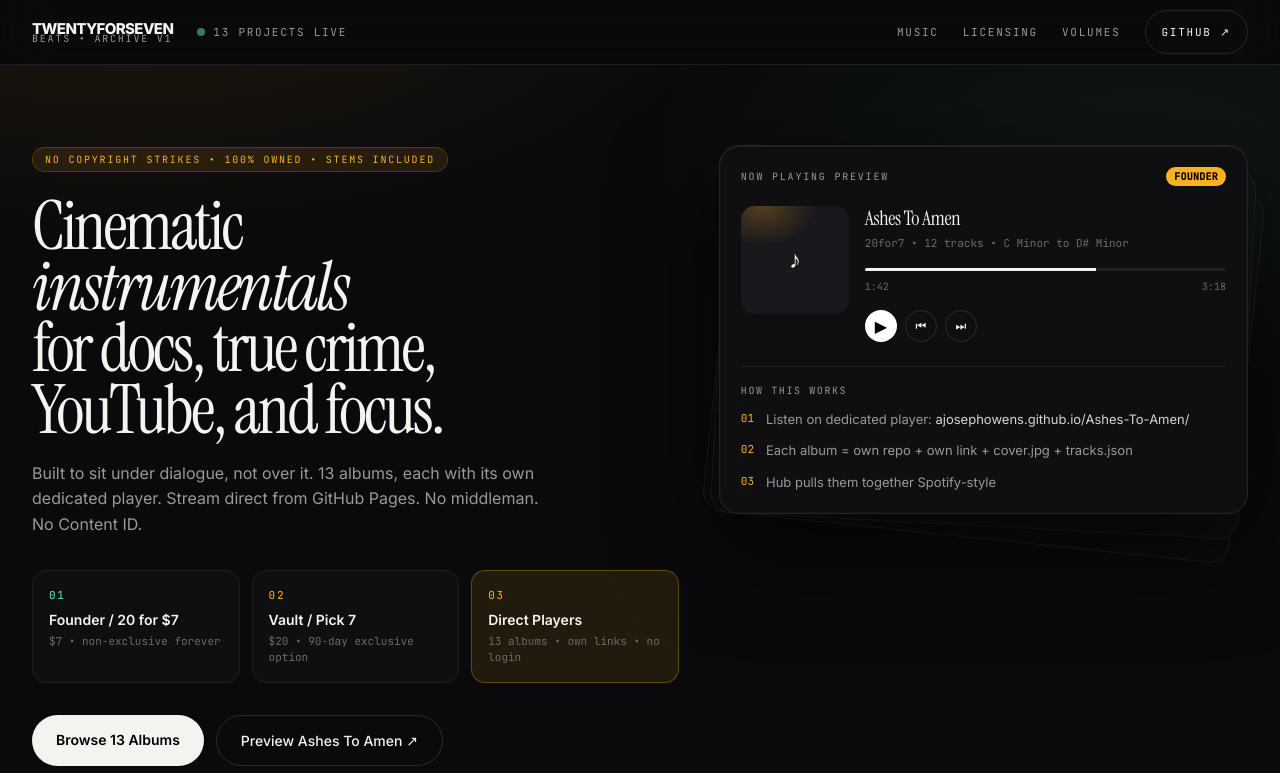
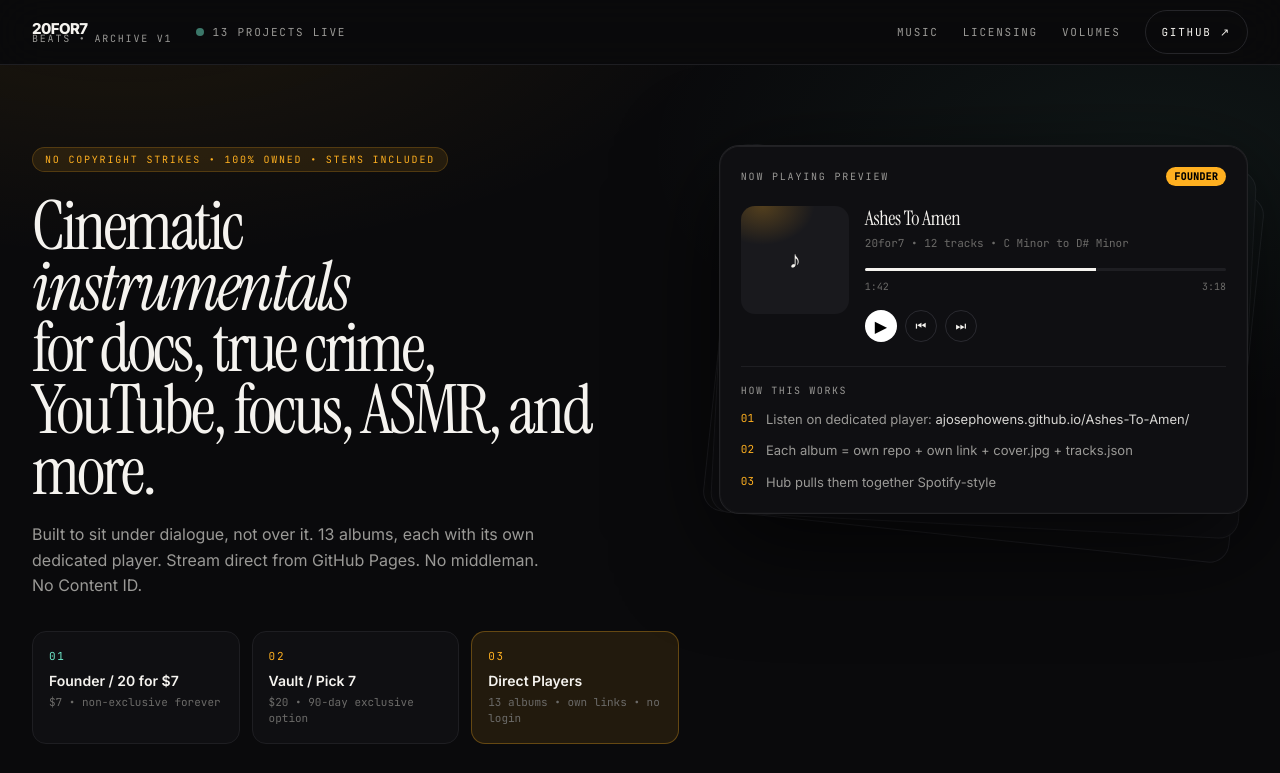
Before and after one commit to aJosephOwens/ajosephowens.github.io, a plain HTML site: page index.html in a window 1280 px wide. Shown: the top 773 px of the page. Drawn offline with nearby package versions, Linux system fonts and the light colour scheme.

Commit message:
Update index.html

```diff
--- a/index.html
+++ b/index.html
@@ -3,7 +3,7 @@
 <head>
 <meta charset="UTF-8">
 <meta name="viewport" content="width=device-width, initial-scale=1">
-<title>twentyforseven — Official Archive</title>
+<title>Official 20for7 Archive</title>
 <script src="https://cdn.tailwindcss.com"></script>
 <link href="https://fonts.googleapis.com/css2?family=Instrument+Serif:ital@0;1&family=Inter:wght@400;500;600;700;800&family=JetBrains+Mono:wght@400;500&display=swap" rel="stylesheet">
 <script>
@@ -21,7 +21,7 @@ tailwind.config = { theme: { extend: { fontFamily: { serif: ['Instrument Serif',
   <div class="mx-auto max-w-[1280px] flex items-center justify-between px-5 md:px-8 h-[64px]">
     <div class="flex items-center gap-6">
       <div class="leading-none">
-        <div class="font-sans text-[15px] font-[800] tracking-[-0.04em]">TWENTYFORSEVEN</div>
+        <div class="font-sans text-[15px] font-[800] tracking-[-0.04em]">20FOR7</div>
         <div class="font-mono text-[10px] tracking-[0.18em] text-[#9a9996] mt-[-2px]">BEATS • ARCHIVE V1</div>
       </div>
       <div class="hidden md:flex items-center gap-2">
@@ -44,7 +44,7 @@ tailwind.config = { theme: { extend: { fontFamily: { serif: ['Instrument Serif',
   <div class="mx-auto max-w-[1280px] px-5 md:px-8 py-12 md:py-20 grid md:grid-cols-[1.1fr_0.9fr] gap-10 items-start">
     <div>
       <div class="inline-flex items-center gap-2 rounded-full border border-[#FFB020]/20 bg-[#FFB020]/10 px-3 py-1 font-mono text-[10px] tracking-[0.18em] text-[#FFB020]">NO COPYRIGHT STRIKES • 100% OWNED • STEMS INCLUDED</div>
-      <h1 class="font-serif mt-6 text-[44px] md:text-[68px] leading-[0.9] tracking-[-0.04em]">Cinematic<br><span class="italic font-light">instrumentals</span><br>for docs, true crime,<br>YouTube, and focus.</h1>
+      <h1 class="font-serif mt-6 text-[44px] md:text-[68px] leading-[0.9] tracking-[-0.04em]">Cinematic<br><span class="italic font-light">instrumentals</span><br>for docs, true crime,<br>YouTube, focus, ASMR, and more.</h1>
       <p class="mt-5 max-w-[52ch] font-sans text-[16px] leading-[1.6] text-[#9a9996]">Built to sit under dialogue, not over it. 13 albums, each with its own dedicated player. Stream direct from GitHub Pages. No middleman. No Content ID.</p>
 
       <div class="mt-8 grid grid-cols-1 sm:grid-cols-3 gap-3 max-w-[760px]">
```
